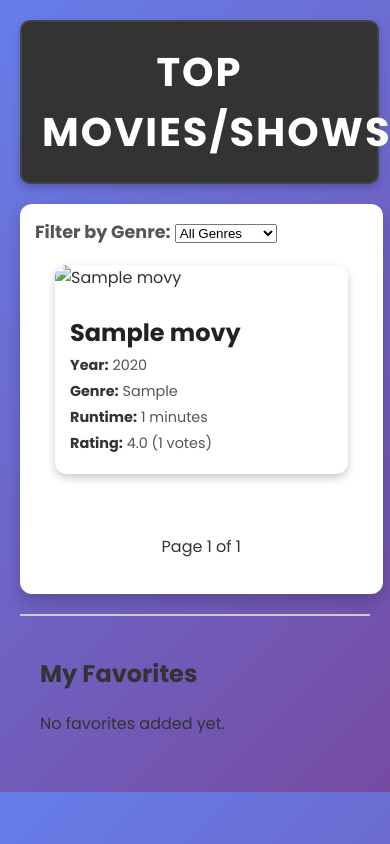
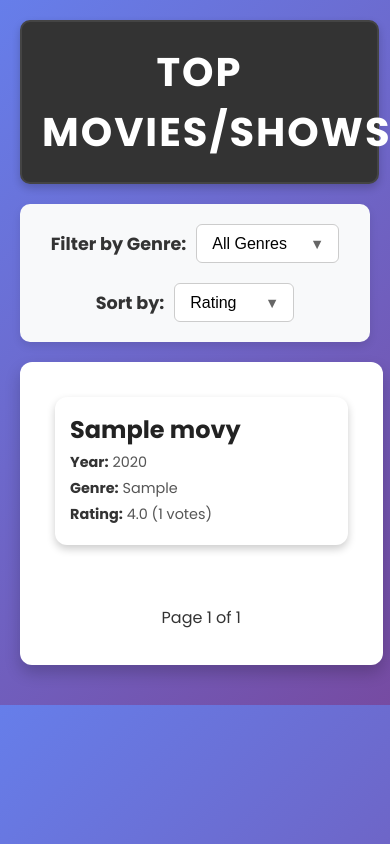
Before and after one commit to ECE3824-Spring2025/imdb-LADJM, a Flask app: page / in a window 390 px wide. Run offline with Flask 3, Linux system fonts and the light colour scheme; tables that the repository leaves empty hold one stand-in row (values such as "Sample post").

Commit message:
Update3.5Final

```diff
--- a/app.py
+++ b/app.py
@@ -88,24 +88,30 @@ def get_movies():
 @app.route('/')
 def index():
     try:
-        # Get page and genre parameters from the request
         page = request.args.get('page', 1, type=int)
         selected_genre = request.args.get('genre', '', type=str)
+        sort_by = request.args.get('sort', 'rating', type=str)  # Default to 'rating'
         per_page = 30
 
-        # Base query for movies and ratings
         query = db.session.query(Movie, Rating).join(Rating, Movie.tconst == Rating.tconst)
 
-        # Filter by genre if a genre is selected
         if selected_genre:
             query = query.filter(Movie.genres.like(f"%{selected_genre}%"))
 
-        # Order by rating and paginate
-        movies_with_ratings = query.order_by(Rating.averageRating.desc()) \
-            .paginate(page=page, per_page=per_page, error_out=False)
+        if sort_by == 'votes':
+            query = query.order_by(Rating.numVotes.desc())
+        else:
+            query = query.order_by(Rating.averageRating.desc())
 
-        # Pass the paginated data and selected genre to the template
-        return render_template('home.html', movies=movies_with_ratings.items, pagination=movies_with_ratings, selected_genre=selected_genre)
+        movies_with_ratings = query.paginate(page=page, per_page=per_page, error_out=False)
+
+        return render_template(
+            'home.html',
+            movies=movies_with_ratings.items,
+            pagination=movies_with_ratings,
+            selected_genre=selected_genre,
+            sort_by=sort_by
+        )
     except Exception as e:
         return f"An error occurred: {str(e)}", 500
 
--- a/static/css/proj1.css
+++ b/static/css/proj1.css
@@ -48,35 +48,69 @@ label {
     color: #555;
 }
 
-/* Custom Select Dropdown */
-.custom-select {
-    position: relative;
-    width: 200px;
-    margin: 10px 0;
+/* Filters Container */
+.filters-container {
+    display: flex;
+    gap: 20px; /* Space between dropdowns */
+    justify-content: center; /* Center the dropdowns horizontally */
+    margin-bottom: 20px; /* Space below the dropdowns */
+    padding: 20px;
+    background-color: #f8f9fa; /* Light background for the container */
+    border-radius: 10px; /* Rounded corners */
+    box-shadow: 0 4px 8px rgba(0, 0, 0, 0.1); /* Subtle shadow */
 }
 
-.custom-select select {
-    width: 100%;
-    padding: 10px;
-    border-radius: 6px;
-    border: 1px solid #ccc;
-    background-color: #fff;
-    appearance: none;
-    -webkit-appearance: none;
-    -moz-appearance: none;
-    cursor: pointer;
+/* Individual Filter Dropdown */
+.filter {
+    display: flex;
+    align-items: center;
+    gap: 10px; /* Space between label and dropdown */
+    position: relative; /* Needed for custom arrow positioning */
 }
 
-.custom-select::after {
+/* Dropdown Labels */
+.filter label {
+    font-size: 1.1rem;
+    font-weight: bold;
+    color: #333;
+}
+
+
+/* Dropdown Select Elements */
+.filter select {
+    padding: 10px 30px 10px 15px; /* More padding on the right for the arrow */
+    font-size: 1rem;
+    border: 1px solid #ccc;
+    border-radius: 6px;
+    background-color: #fff;
+    appearance: none; /* Remove default arrow */
+    -webkit-appearance: none; /* Remove default arrow for Safari */
+    -moz-appearance: none; /* Remove default arrow for Firefox */
+    cursor: pointer;
+    transition: border-color 0.3s ease, box-shadow 0.3s ease;
+    min-width: 120px; /* Set a minimum width to avoid text overlap */
+}
+
+/* Dropdown Hover and Focus Effects */
+.filter select:hover,
+.filter select:focus {
+    border-color: #007bff; /* Blue border on hover/focus */
+    box-shadow: 0 0 8px rgba(0, 123, 255, 0.3); /* Subtle glow */
+    outline: none; /* Remove default outline */
+}
+
+
+/* Custom Dropdown Arrow */
+.filter::after {
     content: '▼';
     position: absolute;
+    right: 15px; /* Position the arrow inside the dropdown */
     top: 50%;
-    right: 10px;
     transform: translateY(-50%);
-    pointer-events: none;
+    pointer-events: none; /* Ensure clicks go to the select element */
     color: #666;
+    font-size: 0.9rem;
 }
-
 /* Category Sections */
 .category {
     margin-top: 30px;
@@ -279,6 +313,11 @@ button:hover {
         padding: 15px;
     }
 
+    .filters-container {
+        flex-direction: column;
+        align-items: center;
+    }
+
     h1 {
         font-size: 2rem;
     }
--- a/static/js/proj1.js
+++ b/static/js/proj1.js
@@ -176,19 +176,21 @@ function filterByGenre() {
     window.location.href = url.toString();
 }
 
-// Initialize favorites list on page load
+function updateSorting() {
+    const sortSelect = document.getElementById('sort-select');
+    const selectedSort = sortSelect.value;
+
+    const url = new URL(window.location.href);
+    url.searchParams.set('sort', selectedSort);
+    url.searchParams.set('page', 1); // Reset to the first page when changing sorting
+    window.location.href = url.toString();
+}
+
 document.addEventListener('DOMContentLoaded', () => {
-    const favoritesSection = document.createElement('div');
-    favoritesSection.id = 'favorites-list';
-    document.body.appendChild(favoritesSection);
-    updateFavoritesList();
-
-
-    // Load content on page load
-    loadContent();
-
-    const searchBar = document.getElementById('search-bar');
-    if (searchBar) {
-        searchBar.addEventListener('input', searchMovies);
+    const urlParams = new URLSearchParams(window.location.search);
+    const selectedSort = urlParams.get('sort') || 'rating';
+    const sortSelect = document.getElementById('sort-select');
+    if (sortSelect) {
+        sortSelect.value = selectedSort;
     }
 });
--- a/templates/home.html
+++ b/templates/home.html
@@ -13,9 +13,9 @@
         <h1>Top Movies/Shows</h1>
     </div>
 
-    <div class="container">
-        <!-- Genre Dropdown -->
-        <div class="genre-filter">
+    <!-- Filters Container -->
+    <div class="filters-container">
+        <div class="filter">
             <label for="genre-select">Filter by Genre:</label>
             <select id="genre-select" onchange="filterByGenre()">
                 <option value="">All Genres</option>
@@ -30,16 +30,24 @@
             </select>
         </div>
 
-        <!-- Movie List -->
+        <div class="filter">
+            <label for="sort-select">Sort by:</label>
+            <select id="sort-select" onchange="updateSorting()">
+                <option value="rating" {% if sort_by == 'rating' %}selected{% endif %}>Rating</option>
+                <option value="votes" {% if sort_by == 'votes' %}selected{% endif %}>Votes</option>
+            </select>
+        </div>
+    </div>
+
+    <!-- Movie List and Pagination -->
+    <div class="container">
         <div id="movie-list">
             {% for movie, rating in movies %}
                 <div class="movie-card">
-                    <img src="{{ movie.image }}" alt="{{ movie.primaryTitle }}" class="movie-image">
                     <div class="movie-details">
                         <h2>{{ movie.primaryTitle }}</h2>
                         <p><strong>Year:</strong> {{ movie.startYear }}</p>
                         <p><strong>Genre:</strong> {{ movie.genres }}</p>
-                        <p><strong>Runtime:</strong> {{ movie.runtimeMinutes }} minutes</p>
                         <p><strong>Rating:</strong> {{ rating.averageRating }} ({{ rating.numVotes }} votes)</p>
                     </div>
                 </div>
@@ -49,19 +57,14 @@
         <!-- Pagination Controls -->
         <div class="pagination">
             {% if pagination.has_prev %}
-                <a href="{{ url_for('index', page=pagination.prev_num, genre=selected_genre) }}">Previous</a>
+                <a href="{{ url_for('index', page=pagination.prev_num, genre=selected_genre, sort=sort_by) }}">Previous</a>
             {% endif %}
             <span>Page {{ pagination.page }} of {{ pagination.pages }}</span>
             {% if pagination.has_next %}
-                <a href="{{ url_for('index', page=pagination.next_num, genre=selected_genre) }}">Next</a>
+                <a href="{{ url_for('index', page=pagination.next_num, genre=selected_genre, sort=sort_by) }}">Next</a>
             {% endif %}
         </div>
     </div>
-
-    <!-- Pass selected genre to JavaScript -->
-    <script>
-        const selectedGenre = "{{ selected_genre }}";
-    </script>
 
     <!-- Link to your JavaScript file -->
     <script src="{{ url_for('static', filename='js/proj1.js') }}"></script>
```
Also changed, not shown: test_app.py (added, +63 -0 lines).
